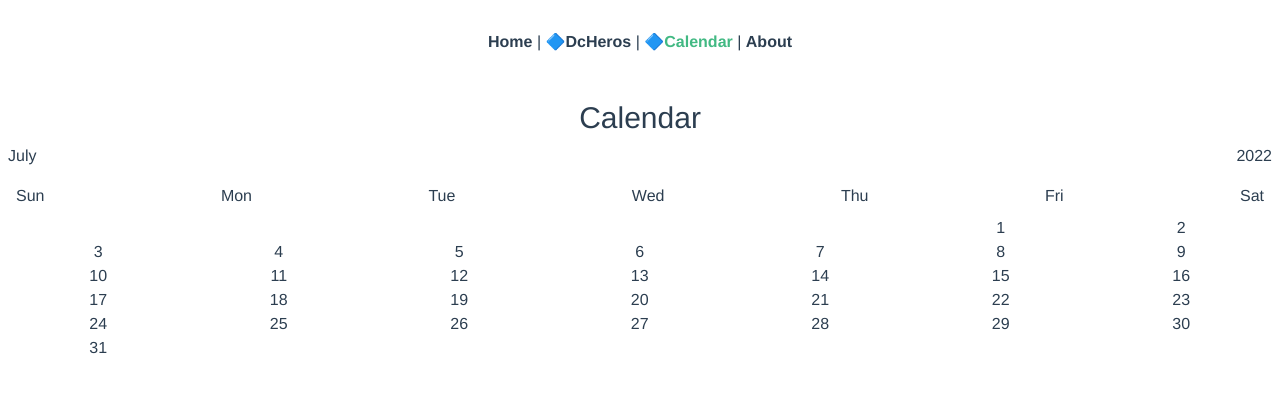
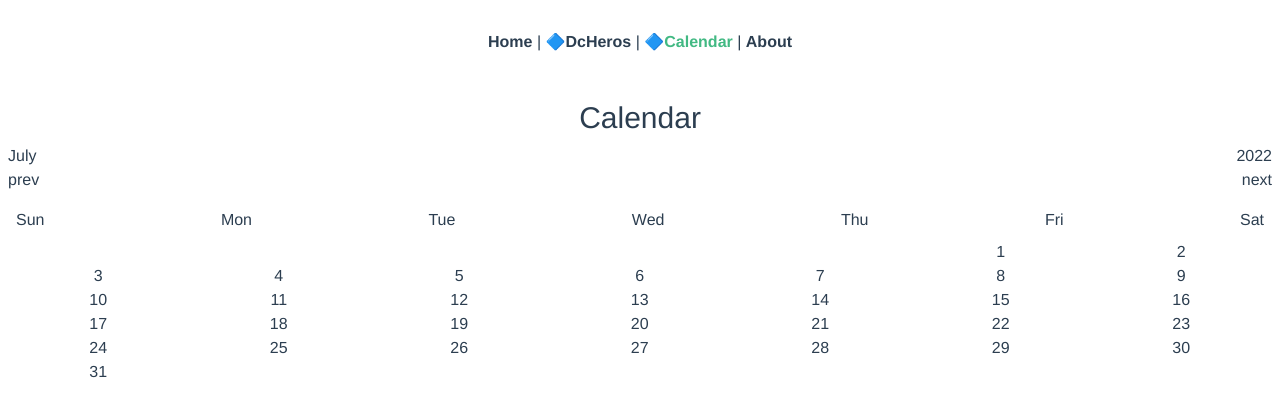
Before and after one commit to sgtao/bitfumesVue3Apps, a Vue app in the folder 11_vue-create-app/: page /Calendar in a window 1280 px wide. Shown: the top 416 px of the page. Built offline with nearby package versions, Linux system fonts and the light colour scheme.

Commit message:
update 11_vue-create for append change month instractions

```diff
--- a/11_vue-create-app/src/views/monthCalendar.vue
+++ b/11_vue-create-app/src/views/monthCalendar.vue
@@ -5,6 +5,10 @@
         <section class="flex justify-between">
             <h2>{{ currentMonthName }}</h2>
             <h2>{{ currentYear }}</h2>
+        </section>
+        <section class="flex justify-between">
+            <button v-on:click="prevMonth">prev</button>
+            <button v-on:click="nextMonth">next</button>
         </section>
         <section class="mt-2 flex justify-between">
             <p class="m-2 text-center"
@@ -58,9 +62,28 @@ export default {
         const daysInMonth = () => {
             return new Date(currentYear.value, currentMonth.value + 1, 0).getDate();
         };
+        // 翌月への遷移
+        const nextMonth = () => {
+            if (currentMonth.value >= 11) {
+                currentYear.value++;
+                currentMonth.value = 0;
+            } else {
+                currentMonth.value++;
+            }
+        };
+        //
+        // 前月への遷移
+        const prevMonth = () => {
+            if (currentMonth.value <= 0) {
+                currentYear.value--;
+                currentMonth.value = 11;
+            } else {
+                currentMonth.value--;
+            }
+        };
         return {
             currentDate, currentMonth, currentYear, days,
-            currentMonthName, startDay, daysInMonth,
+            currentMonthName, startDay, daysInMonth, nextMonth, prevMonth,
         }
     }
 }
```
